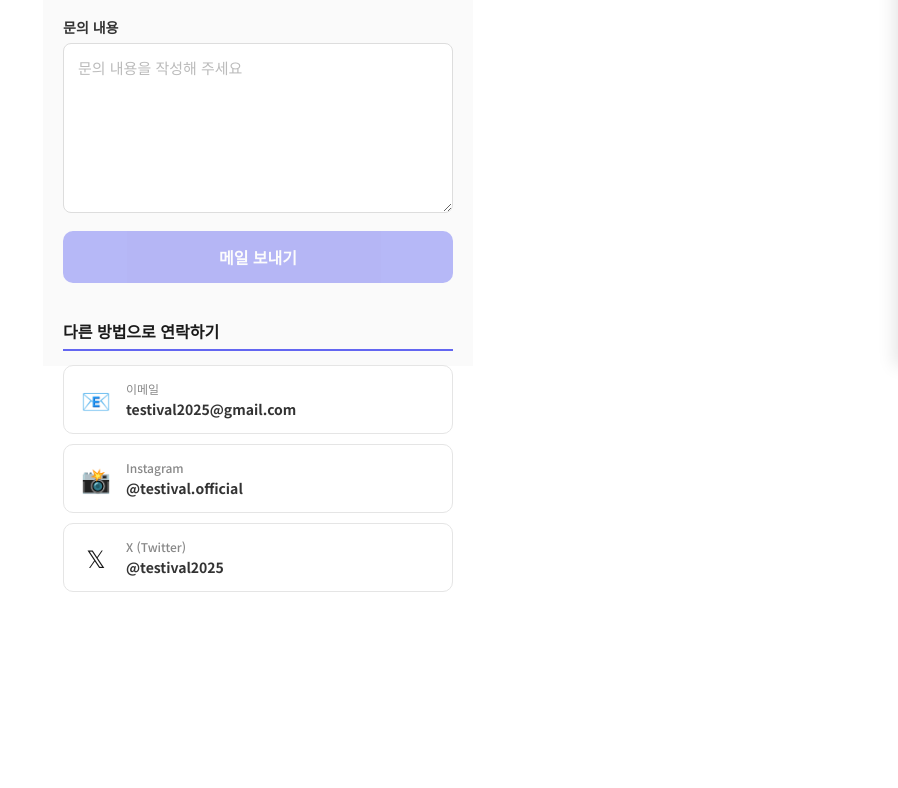
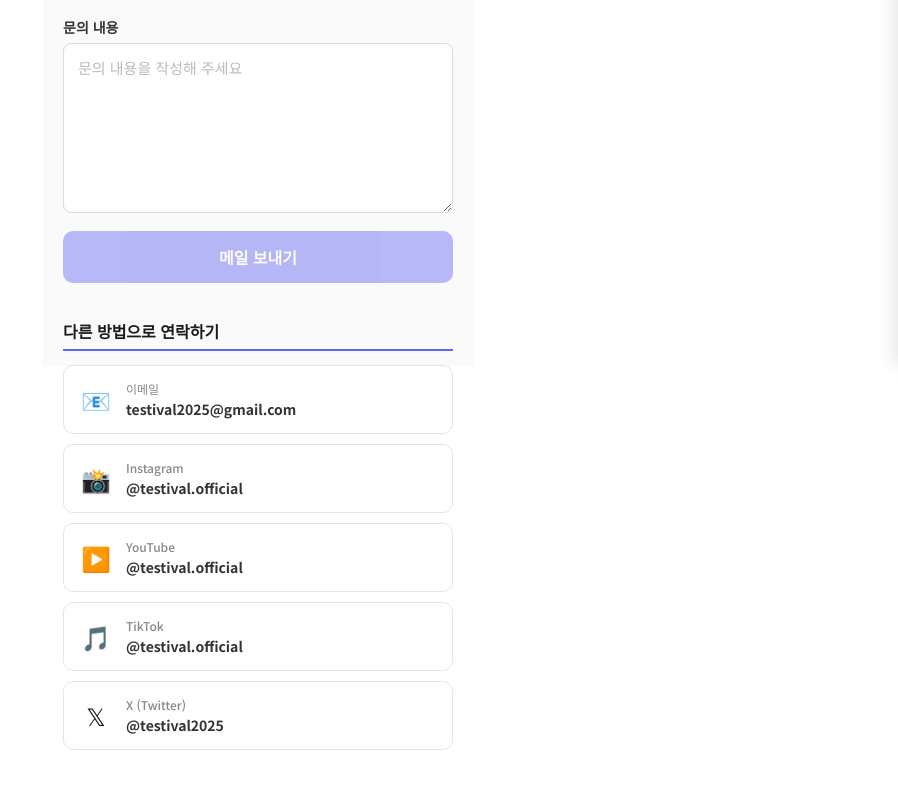
Before and after one commit to gimdongwon/testival, a Next.js app: page /contact in a window 1280 px wide. Shown: the part 434-1222 px from the top of the page, without its empty margins (382-1280 px from the left). Before the commit the page ends 1074 px from the top, so only its background shows below. Built offline with nearby package versions, Linux system fonts and the light colour scheme; no server answers.

Commit message:
(feat) tictok, youtube 링크 about page 추가

```diff
--- a/src/app/contact/page.tsx
+++ b/src/app/contact/page.tsx
@@ -56,6 +56,34 @@ const ContactPage = () => {
               </div>
             </a>
             <a
+              href='https://www.youtube.com/@testival.official'
+              target='_blank'
+              rel='noopener noreferrer'
+              className={styles.altCard}
+              aria-label='YouTube 채널 방문하기 (새 탭에서 열림)'
+              tabIndex={0}
+            >
+              <span className={styles.altEmoji}>▶️</span>
+              <div>
+                <span className={styles.altLabel}>YouTube</span>
+                <span className={styles.altValue}>@testival.official</span>
+              </div>
+            </a>
+            <a
+              href='https://www.tiktok.com/@testival.official'
+              target='_blank'
+              rel='noopener noreferrer'
+              className={styles.altCard}
+              aria-label='TikTok 방문하기 (새 탭에서 열림)'
+              tabIndex={0}
+            >
+              <span className={styles.altEmoji}>🎵</span>
+              <div>
+                <span className={styles.altLabel}>TikTok</span>
+                <span className={styles.altValue}>@testival.official</span>
+              </div>
+            </a>
+            <a
               href='https://x.com/testival2025'
               target='_blank'
               rel='noopener noreferrer'
--- a/src/app/page.tsx
+++ b/src/app/page.tsx
@@ -51,7 +51,10 @@ const Home = async () => {
     logo: 'https://testival.kr/images/quiz/common/favicon.png',
     description: '심리테스트 & 재미있는 테스트 플랫폼',
     sameAs: [
-      // SNS 링크가 있다면 여기에 추가
+      'https://www.instagram.com/testival.official/',
+      'https://www.youtube.com/@testival.official',
+      'https://www.tiktok.com/@testival.official',
+      'https://x.com/testival2025',
     ],
   };
 
```
Also changed, not shown: src/app/about/page.tsx (+10 -0 lines).
